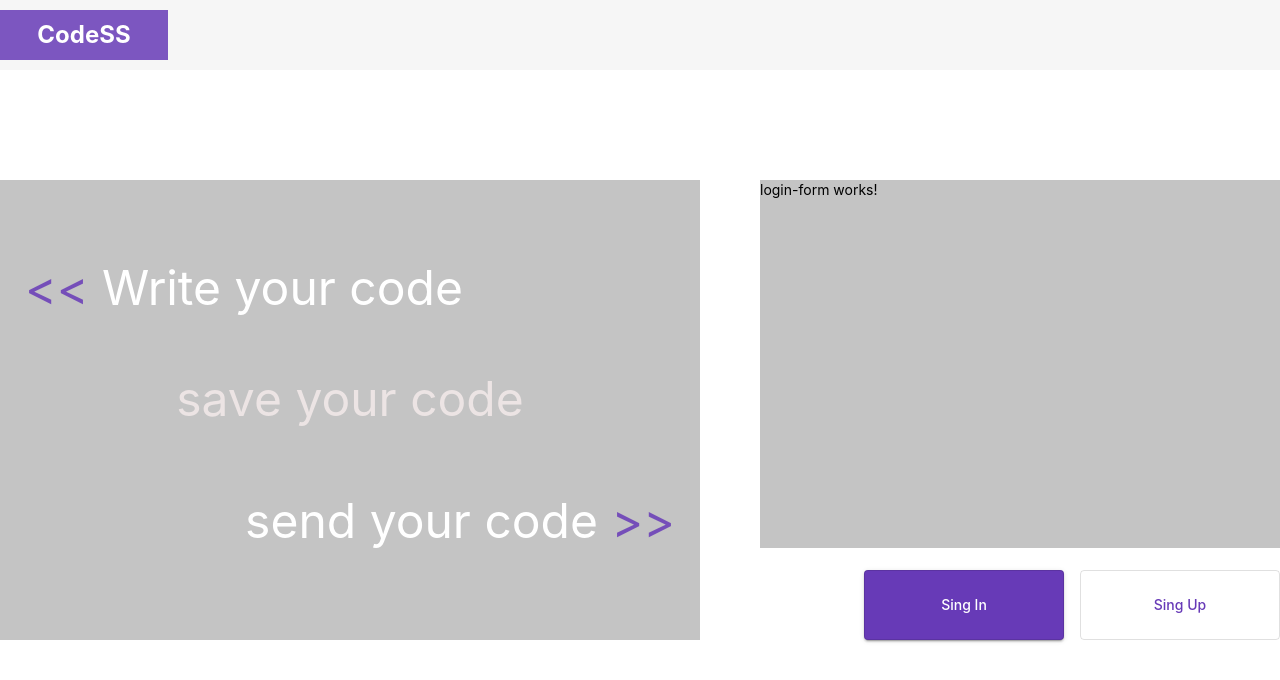
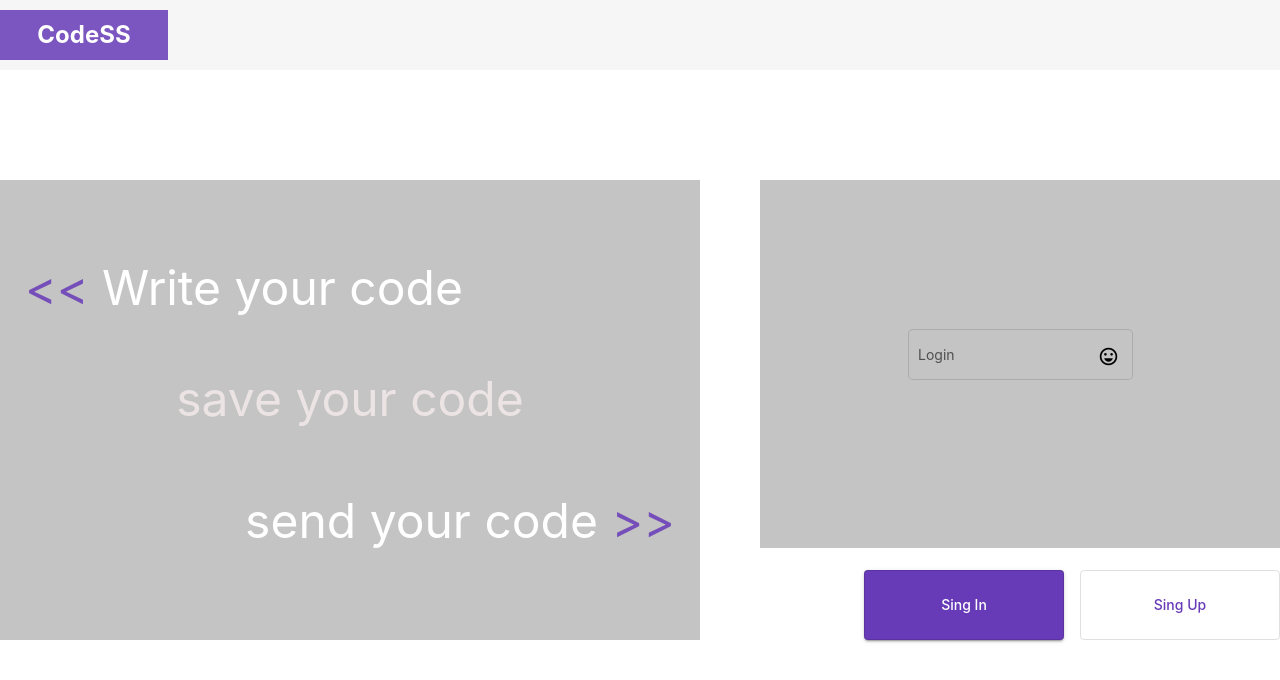
Before and after one commit to this4you/CodeSS, an Angular app: page /login in a window 1280 px wide. Shown: the top 680 px of the page. Built offline with nearby package versions, Linux system fonts and the light colour scheme.

Commit message:
start login form

```diff
--- a/src/app/components/components.module.ts
+++ b/src/app/components/components.module.ts
@@ -2,6 +2,7 @@ import { NgModule } from '@angular/core';
 import { CommonModule } from '@angular/common';
 import { LoginFormComponent } from './login-form/login-form.component';
 import { RegisterFormComponent } from './register-form/register-form.component';
+import { MaterialComponentModuleModule } from '../material-component-module/material-component-module.module';
 
 
 
@@ -11,7 +12,8 @@ import { RegisterFormComponent } from './register-form/register-form.component';
     RegisterFormComponent
   ],
   imports: [
-    CommonModule
+    CommonModule,
+    MaterialComponentModuleModule
   ],
   exports: []
 })
--- a/src/app/components/login-form/login-form.component.html
+++ b/src/app/components/login-form/login-form.component.html
@@ -1 +1,8 @@
-<p>login-form works!</p>
+<div class="login">
+    <mat-form-field appearance="outline">
+        <mat-label>Login</mat-label>
+        <input matInput placeholder="Login">
+        <mat-icon matSuffix> sentiment_very_satisfied </mat-icon>
+        <!-- <mat-hint>Hint</mat-hint> -->
+    </mat-form-field>
+</div>
--- a/src/app/pages/home-page/home-page.component.html
+++ b/src/app/pages/home-page/home-page.component.html
@@ -16,7 +16,6 @@
     <div class="content-login">
         <div class="content-login-form">
             <router-outlet></router-outlet>
-            <!-- <code-ss-login-form></code-ss-login-form> -->
         </div>
         <div class="content-login-buttons">
             <div class="content-login-buttons-inner">
--- a/src/app/pages/home-page/home-page.component.scss
+++ b/src/app/pages/home-page/home-page.component.scss
@@ -40,6 +40,9 @@ $content-width: 1280px;
         height: 100%;
         width: 520px;
         &-form {
+            display: flex;
+            justify-content: center;
+            align-items: center;
             background: #C4C4C4;
             height: 80%;
         }
--- a/src/styles.scss
+++ b/src/styles.scss
@@ -5,7 +5,6 @@
   --second-color: #ffd740;
 }
 * {
-    margin: 0;
     font-family: -apple-system, BlinkMacSystemFont, 'Segoe UI', 'Roboto', 'Oxygen',
       'Ubuntu', 'Cantarell', 'Fira Sans', 'Droid Sans', 'Helvetica Neue',
       sans-serif;
```
Also changed, not shown: src/app/material-component-module/material-component-module.module.ts (+9 -2 lines).
